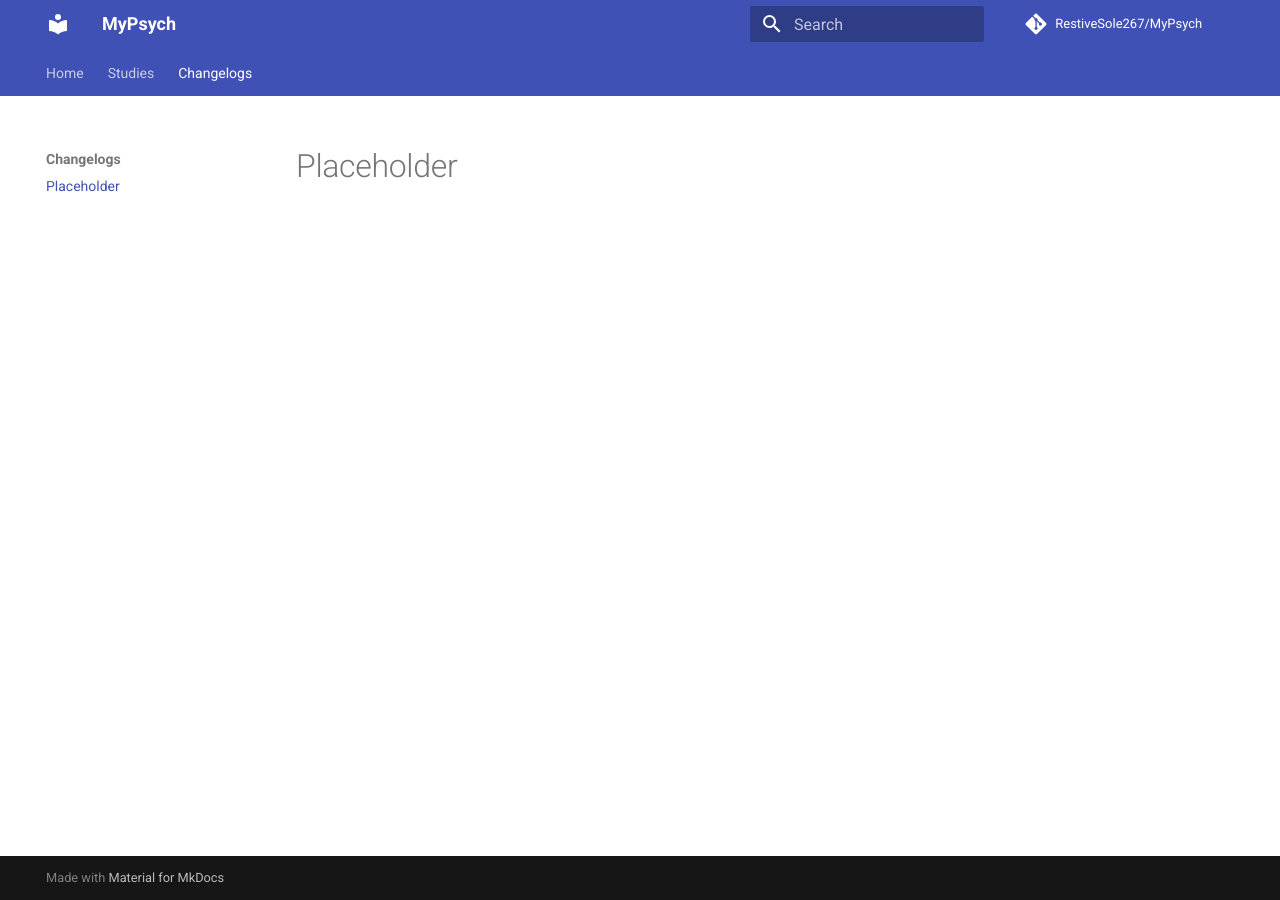
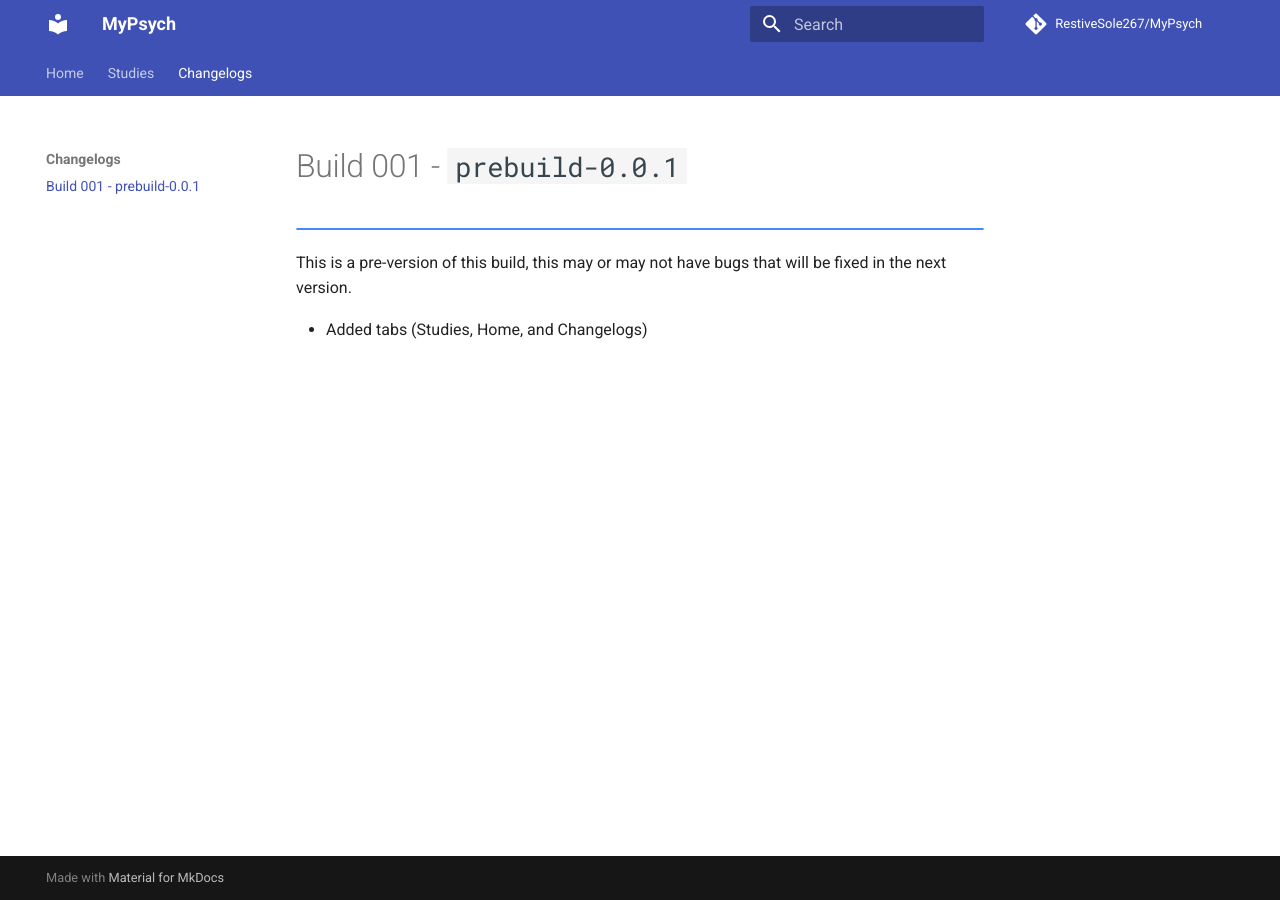
Before and after one commit to RestiveSole267/MyPsych, an MkDocs documentation site: the page built from docs/changelogs/placeholder.md, in a window 1280 px wide. Built offline with MkDocs 1.6.1 and Material for MkDocs 9.7.7, drawn with Linux system fonts in a browser that asks for light colours; comment, search, counter and statistics services are not loaded.

Commit message:
Update placeholder.md

````diff
--- a/docs/changelogs/placeholder.md
+++ b/docs/changelogs/placeholder.md
@@ -1 +1,7 @@
-# Placeholder
+# Build 001 - ```prebuild-0.0.1```
+
+!!! note ""
+
+This is a pre-version of this build, this may or may not have bugs that will be fixed in the next version.
+
+- Added tabs (Studies, Home, and Changelogs)
````
